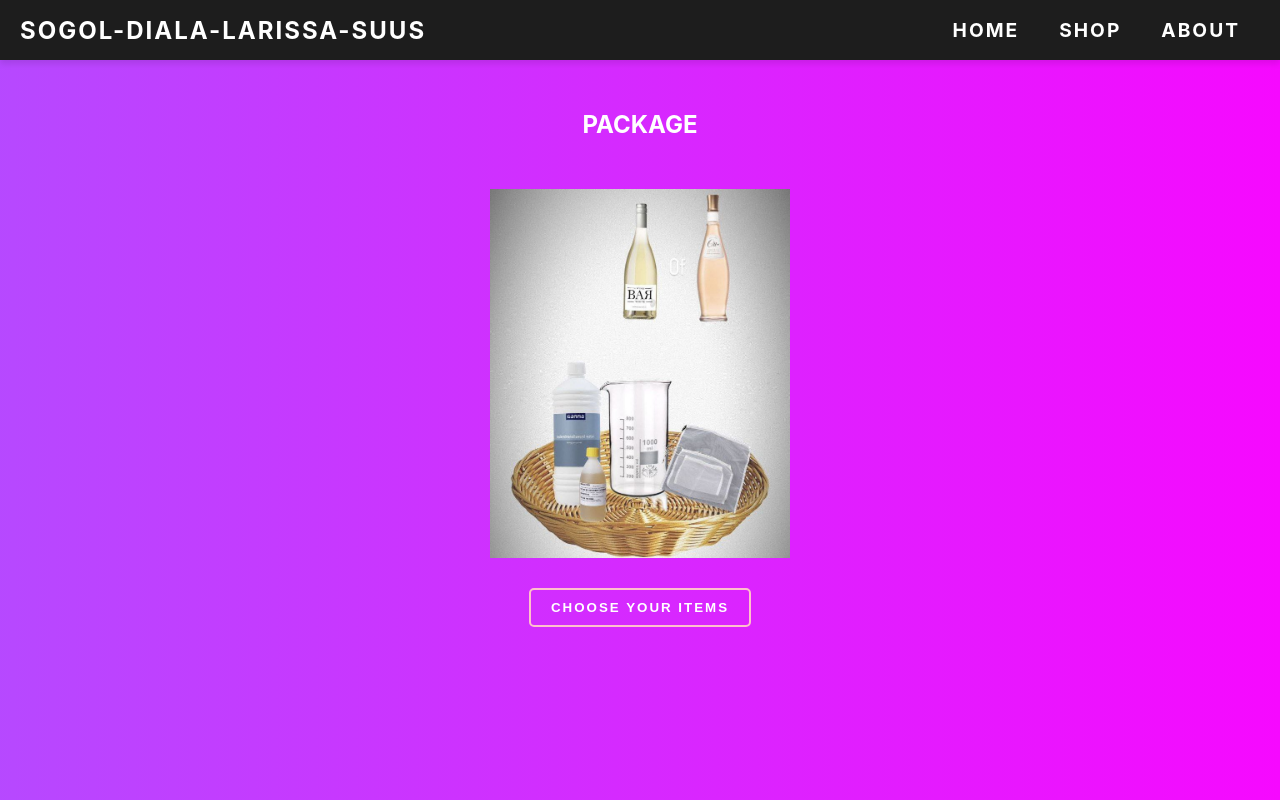
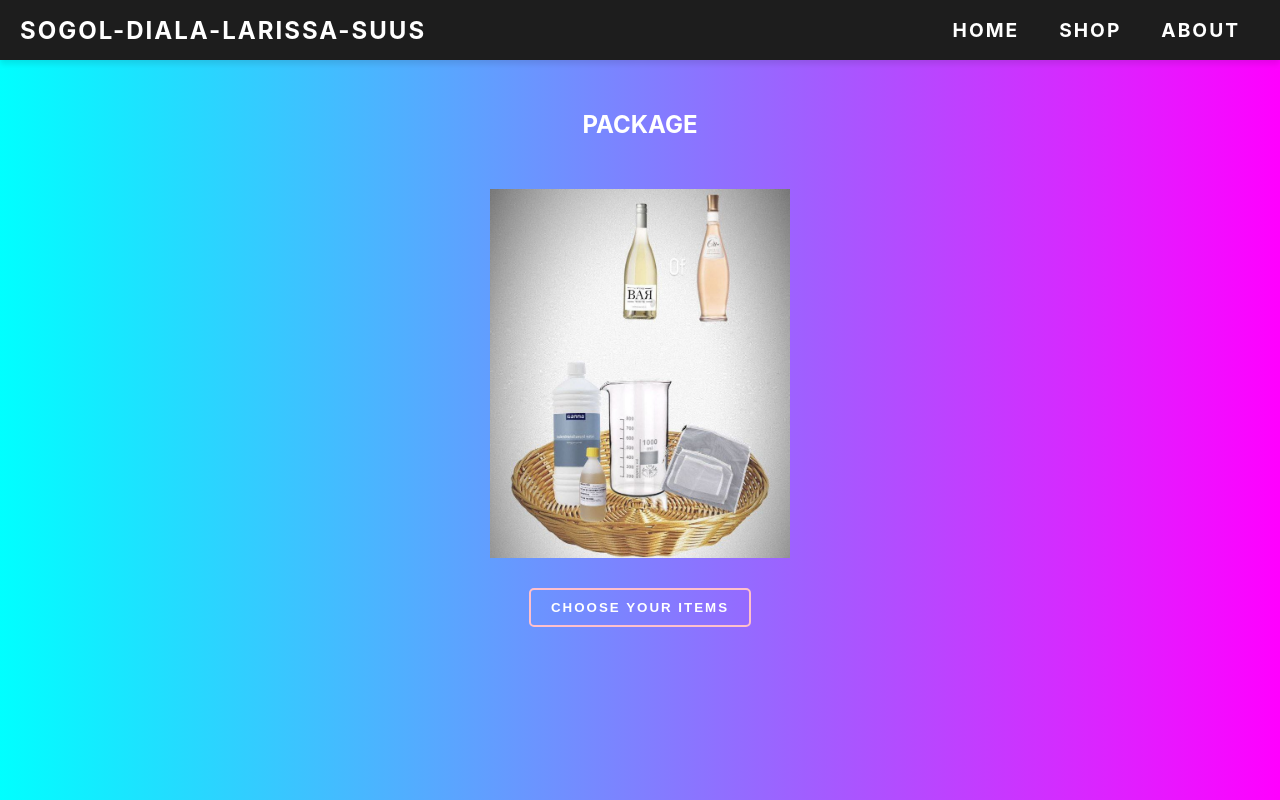
Before and after one commit to mahtabesmaeili1/sogol, a React (Create React App) app: page /shop in a window 1280 px wide. Built offline with nearby package versions, Linux system fonts and the light colour scheme.

Commit message:
fixed project

```diff
--- a/src/App.css
+++ b/src/App.css
@@ -243,7 +243,7 @@
 
 body {
   background: linear-gradient(to right, #00ffff, #ff00ff);
-  background-size: 400% 400%;
+  background-attachment: fixed;
   animation: gradient 15s ease infinite;
   color: white;
 }
```
